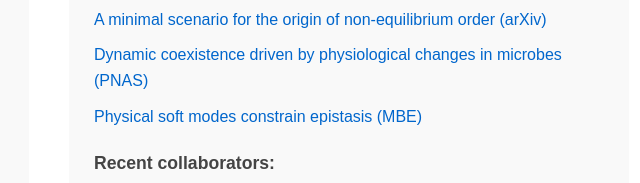
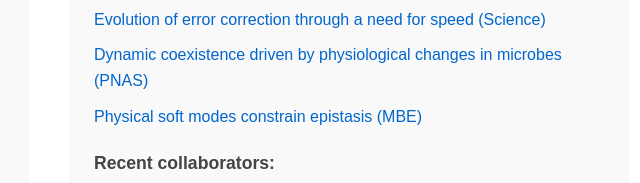
Before and after one commit to labmurugan/labmurugan.github.io, a website: page index.html in a window 1280 px wide. Shown: the part 788-971 px from the top of the page, 591-1231 px from the left. Drawn offline with Linux system fonts and the light colour scheme.

Commit message:
updated main page with RR paper

```diff
--- a/index.html
+++ b/index.html
@@ -107,7 +107,7 @@
                 <p> The success of life derives from its ability to exploit molecular information. We study how the physical nature of information in life presents opportunities for error correction and computation that are not apparent in abstrated frameworks for information.  This work combines non-equilibrium statistical mechanics, information theory and molecular biology to understand the minimal ingredients needed for robust self-replication and evolution. See our <a href="pages/pub_descriptions.html#molecular-evolution">molecular information publications</a> for more details. </p>
 
                 <h3>Recent representative work:</h3>
-                <p><a href="https://arxiv.org/abs/2405.10911">A minimal scenario for the origin of non-equilibrium order (arXiv)</a></p>
+                <p><a href="https://arxiv.org/abs/2405.10911">Evolution of error correction through a need for speed (Science)</a></p>
                 <!-- <p> <a href="https://www.pnas.org/doi/10.1073/pnas.2309387120">Closed ecosystems extract energy through self-organized nutrient cycles (PNAS)</a> </p> -->
 
                 <p><a href="https://www.pnas.org/doi/abs/10.1073/pnas.2405527122">Dynamic coexistence driven by physiological changes in microbes (PNAS)</a></p>
```
